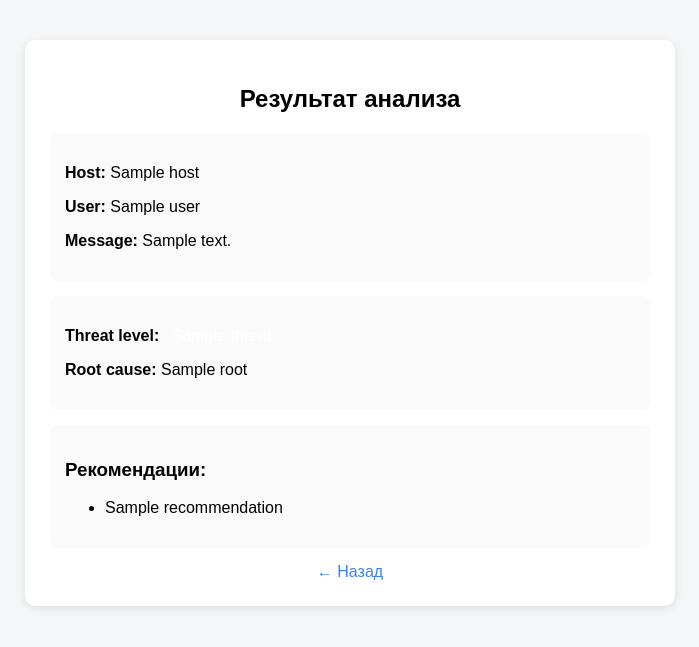
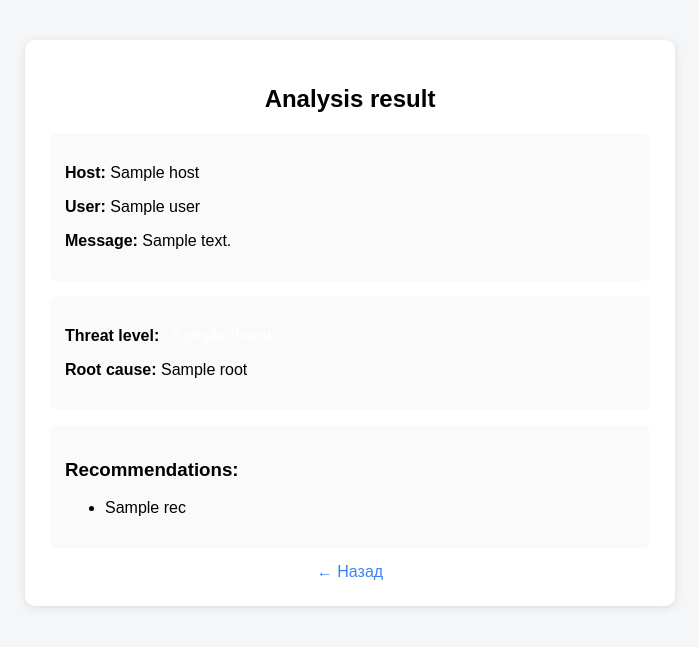
Before and after one commit to maksimvydrin/sysadmin_actions, a Flask app: template templates/incident.html in a window 1280 px wide. Shown: the top 647 px of the page, without its empty margins (290-989 px from the left). Run offline with Flask 3, Linux system fonts and the light colour scheme; the template is opened without the code that fills it: most values are stand-ins (such as "Sample title", 1, 10 or a date in 2020).

Commit message:
incident changed

```diff
--- a/templates/incident.html
+++ b/templates/incident.html
@@ -2,14 +2,14 @@
 <html lang="ru">
 <head>
     <meta charset="UTF-8">
-    <title>Результат</title>
+    <title>Result</title>
     <link rel="stylesheet" href="{{ url_for('static', filename='style.css') }}">
 </head>
 <body>
 
 <div class="container">
 
-    <h2>Результат анализа</h2>
+    <h2>Analysis result</h2>
 
     <div class="card">
         <p><b>Host:</b> {{ incident.host }}</p>
@@ -26,9 +26,9 @@
     </div>
 
     <div class="card">
-        <h3>Рекомендации:</h3>
+        <h3>Recommendations:</h3>
         <ul>
-            {% for r in recommendation %}
+            {% for r in recs %}
                 <li>{{ r }}</li>
             {% endfor %}
         </ul>
```
